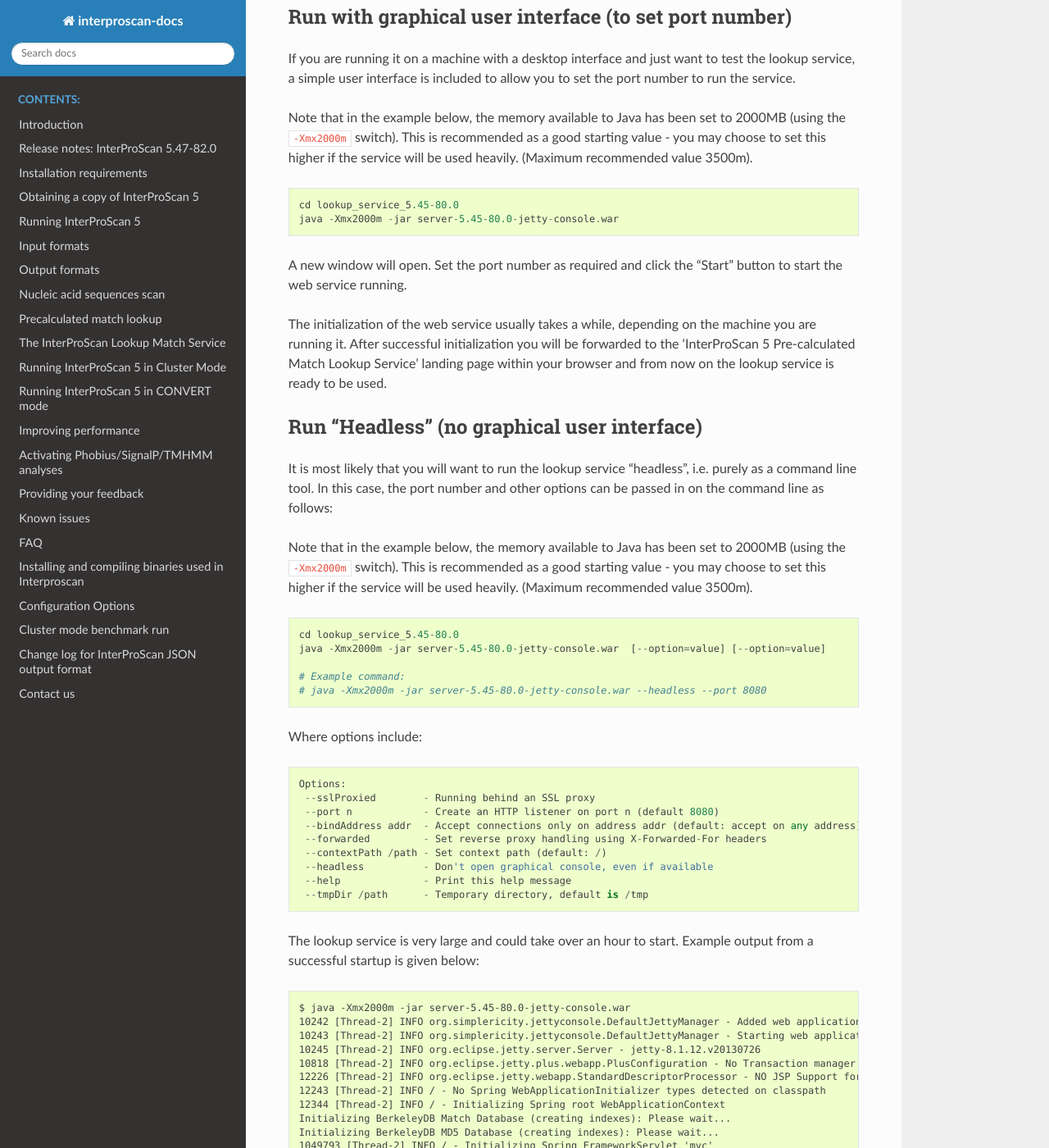
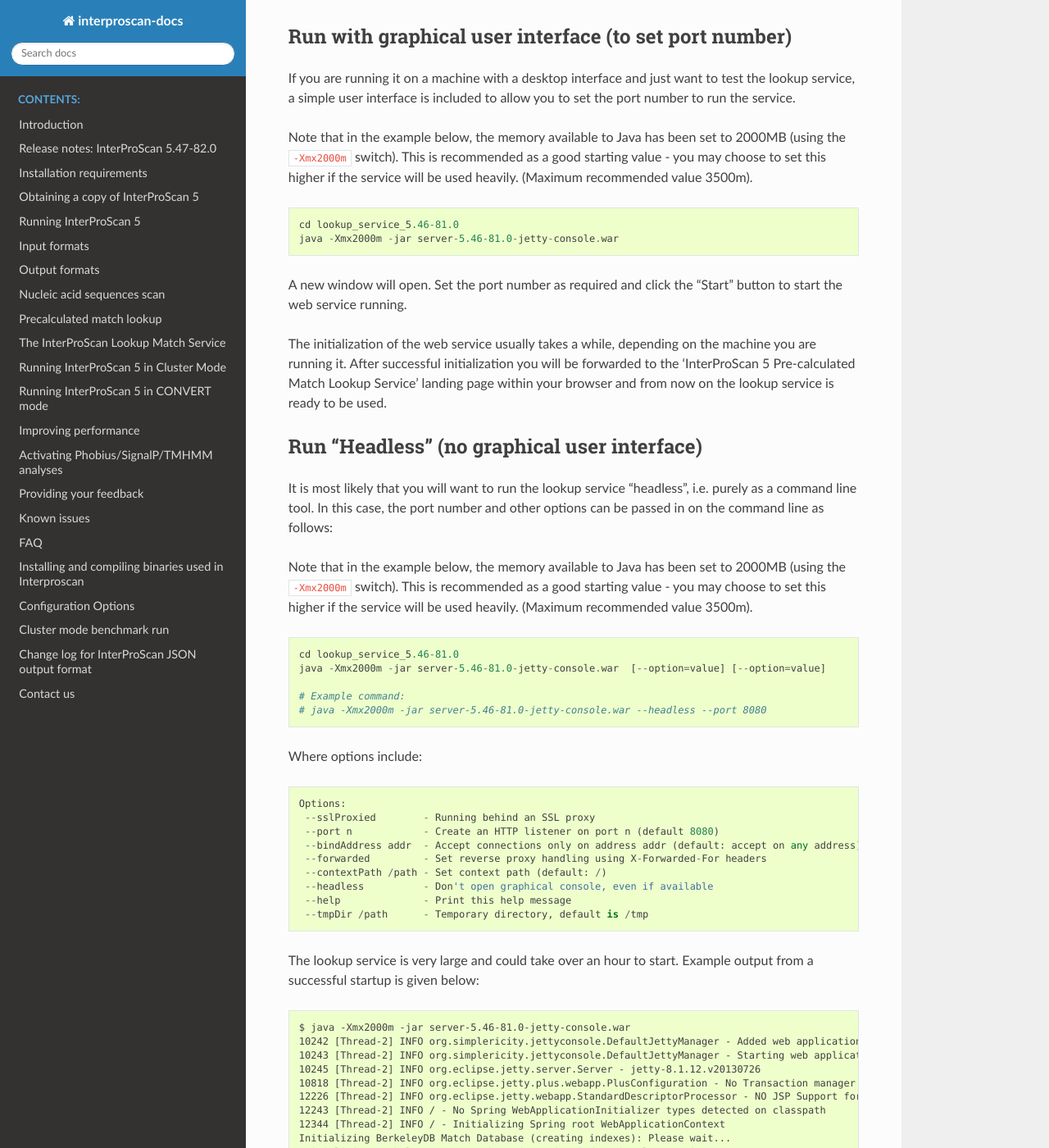
Before and after one commit to ebi-pf-team/interproscan-docs, a Sphinx documentation site: the page built from docs/UserDocs.rst, in a window 1280 px wide and 1400 px high, scrolled down 26160 px. Shown: the whole window at 82% size. Built offline with Sphinx 7.4.7 and the Read the Docs theme 2.0.0, drawn with Linux system fonts in a browser that asks for light colours; some of the changed text lies outside the part shown.

Commit message:
update lookup link

```diff
--- a/docs/HowToDownload.rst
+++ b/docs/HowToDownload.rst
@@ -93,4 +93,4 @@
 pre-calculated match lookup service at the EBI. In the event of a new
 release, you will be required to either install the latest version of
 InterProScan 5, or to `install the required version of the lookup
-service locally <LocalLookupService>`__.
+service locally :ref:`LocalLookupService` <LocalLookupService>`__.
--- a/docs/LocalLookupService.rst
+++ b/docs/LocalLookupService.rst
@@ -64,8 +64,8 @@
 Obtaining the lookup service
 ----------------------------
 
-Version 5.45-80.0 of the lookup service is only compatible with version
-5.45-80.0 of InterProScan. Instructions below are for installing the
+Version 5.46-81.0 of the lookup service is only compatible with version
+5.46-81.0 of InterProScan. Instructions below are for installing the
 latest version, you can download previous versions of the lookup service
 from ftp://ftp.ebi.ac.uk/pub/software/unix/iprscan/5/lookup_service/.
 
@@ -80,22 +80,22 @@
     cd i5_lookup_service
 
     # Download the tarball and the MD5 file.
-    wget ftp://ftp.ebi.ac.uk/pub/software/unix/iprscan/5/lookup_service/lookup_service_5.45-80.0.tar.gz
-    wget ftp://ftp.ebi.ac.uk/pub/software/unix/iprscan/5/lookup_service/lookup_service_5.45-80.0.tar.gz.md5
+    wget ftp://ftp.ebi.ac.uk/pub/software/unix/iprscan/5/lookup_service/lookup_service_5.46-81.0.tar.gz
+    wget ftp://ftp.ebi.ac.uk/pub/software/unix/iprscan/5/lookup_service/lookup_service_5.46-81.0.tar.gz.md5
 
     # Recommended checksum to confirm the download was successful:
-    md5sum -c lookup_service_5.45-80.0.tar.gz.md5
-    # Must return *lookup_service_5.45-80.0.tar.gz: OK*
+    md5sum -c lookup_service_5.46-81.0.tar.gz.md5
+    # Must return *lookup_service_5.46-81.0.tar.gz: OK*
     # If not - try downloading the file again as it may be a corrupted copy.
 
 (Direct link:
-ftp://ftp.ebi.ac.uk/pub/software/unix/iprscan/5/lookup_service/lookup_service_5.45-80.0.tar.gz)
+ftp://ftp.ebi.ac.uk/pub/software/unix/iprscan/5/lookup_service/lookup_service_5.46-81.0.tar.gz)
 
 Extract the tarball:
 
 ::
 
-    tar -pxvzf lookup_service_5.45-80.0.tar.gz
+    tar -pxvzf lookup_service_5.46-81.0.tar.gz
 
     # where:
     #     p = preserve the file permissions
@@ -120,8 +120,8 @@
 
 ::
 
-    cd lookup_service_5.45-80.0
-    java -Xmx2000m -jar server-5.45-80.0-jetty-console.war
+    cd lookup_service_5.46-81.0
+    java -Xmx2000m -jar server-5.46-81.0-jetty-console.war
 
 A new window will open. Set the port number as required and click the
 "Start" button to start the web service running.
@@ -147,11 +147,11 @@
 
 ::
 
-    cd lookup_service_5.45-80.0
-    java -Xmx2000m -jar server-5.45-80.0-jetty-console.war  [--option=value] [--option=value]
+    cd lookup_service_5.46-81.0
+    java -Xmx2000m -jar server-5.46-81.0-jetty-console.war  [--option=value] [--option=value]
 
     # Example command:
-    # java -Xmx2000m -jar server-5.45-80.0-jetty-console.war --headless --port 8080
+    # java -Xmx2000m -jar server-5.46-81.0-jetty-console.war --headless --port 8080
 
 Where options include:
 
@@ -175,8 +175,8 @@
 
 ::
 
-    $ java -Xmx2000m -jar server-5.45-80.0-jetty-console.war
-    10242 [Thread-2] INFO org.simplericity.jettyconsole.DefaultJettyManager - Added web application on path / from war /example/path/to/server-5.45-80.0-jetty-console.war
+    $ java -Xmx2000m -jar server-5.46-81.0-jetty-console.war
+    10242 [Thread-2] INFO org.simplericity.jettyconsole.DefaultJettyManager - Added web application on path / from war /example/path/to/server-5.46-81.0-jetty-console.war
     10243 [Thread-2] INFO org.simplericity.jettyconsole.DefaultJettyManager - Starting web application on port 8080
     10245 [Thread-2] INFO org.eclipse.jetty.server.Server - jetty-8.1.12.v20130726
     10818 [Thread-2] INFO org.eclipse.jetty.plus.webapp.PlusConfiguration - No Transaction manager found - if your webapp requires one, please configure one.
```
